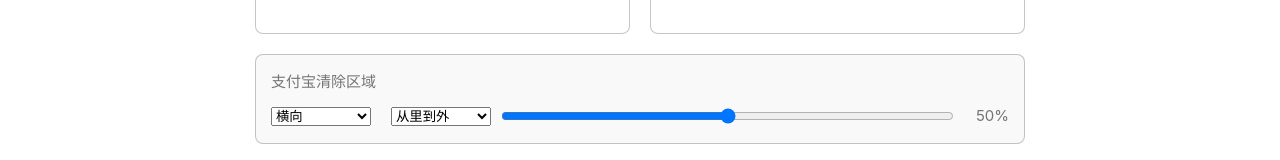
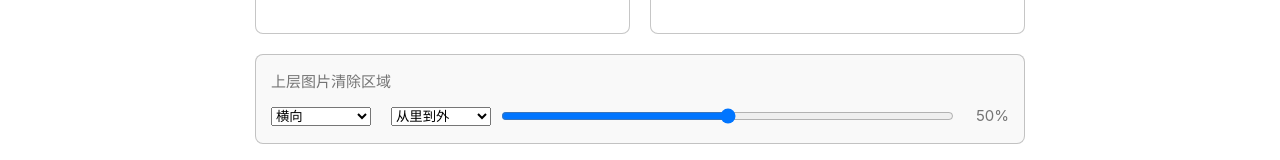
Before and after one commit to zhouzongyan/parap-tool, a Vue app: page /qr-merge in a window 1280 px wide. Shown: the part 479-639 px from the top of the page. Built offline with nearby package versions, Linux system fonts and the light colour scheme.

Commit message:
update describe

```diff
--- a/src/views/QRMerge.vue
+++ b/src/views/QRMerge.vue
@@ -53,7 +53,7 @@
 
             <div class="control-panel">
                 <div class="control-group">
-                    <label>支付宝清除区域</label>
+                    <label>上层图片清除区域</label>
                     <div class="clear-controls">
                         <select v-model="clearDirection">
                             <option value="vertical">纵向</option>
```
Also changed, not shown: 1 other file (tests, documents, lock files or other folders).
